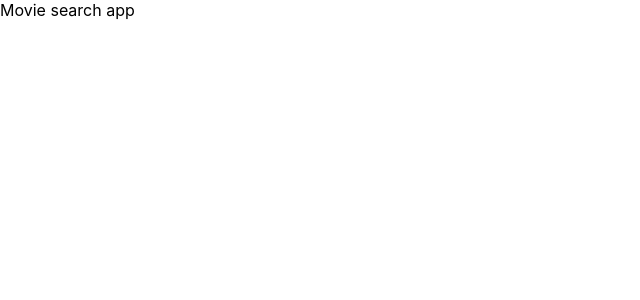
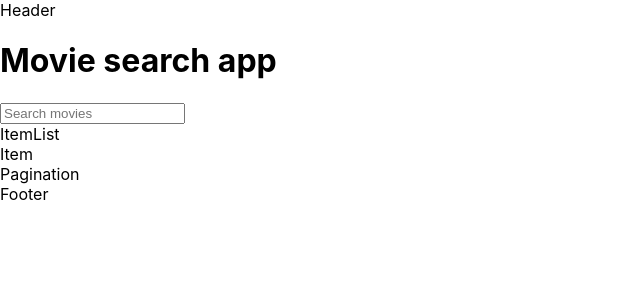
Before and after one commit to mtranggit/movie-search-app, a React (Create React App) app: page / in a window 1280 px wide. Shown: the top 300 px of the page, without its empty margins (0-640 px from the left). Built offline with nearby package versions, Linux system fonts and the light colour scheme.

Commit message:
add app skeleton

```diff
--- a/src/App.js
+++ b/src/App.js
@@ -1,7 +1,22 @@
 import React from 'react'
+import Search from './components/Search'
+import Header from './components/Header'
+import Footer from './components/Footer'
+import ItemList from './components/ItemList'
 
 function App() {
-  return <div>Movie search app</div>
+  return (
+    <div className="app">
+      <Header />
+      <h1>Movie search app</h1>
+      <div className="content-side">
+        <Search />
+        <ItemList />
+      </div>
+      <div className="content-main"></div>
+      <Footer />
+    </div>
+  )
 }
 
 export default App
--- /dev/null
+++ b/src/components/Footer.js
@@ -0,0 +1,7 @@
+import React from 'react'
+
+const Footer = props => {
+  return <div>Footer</div>
+}
+
+export default Footer
--- /dev/null
+++ b/src/components/Header.js
@@ -0,0 +1,7 @@
+import React from 'react'
+
+const Header = props => {
+  return <div>Header</div>
+}
+
+export default Header
--- /dev/null
+++ b/src/components/Item.js
@@ -0,0 +1,7 @@
+import React from 'react'
+
+const Item = props => {
+  return <div>Item</div>
+}
+
+export default Item
--- /dev/null
+++ b/src/components/ItemList.js
@@ -0,0 +1,15 @@
+import React from 'react'
+import Item from './Item'
+import Pagination from './Pagination'
+
+const ItemList = props => {
+  return (
+    <div>
+      ItemList
+      <Item />
+      <Pagination />
+    </div>
+  )
+}
+
+export default ItemList
--- /dev/null
+++ b/src/components/Pagination.js
@@ -0,0 +1,7 @@
+import React from 'react'
+
+const Pagination = props => {
+  return <div>Pagination</div>
+}
+
+export default Pagination
--- /dev/null
+++ b/src/components/Search.js
@@ -0,0 +1,15 @@
+import React from 'react'
+
+const Search = props => {
+  const {value, onChange} = props
+  return (
+    <input
+      type="search"
+      placeholder="Search movies"
+      value={value}
+      onChange={onChange}
+    />
+  )
+}
+
+export default Search
```
Also changed, not shown: src/components/ItemDetails.js (added, +7 -0 lines).
